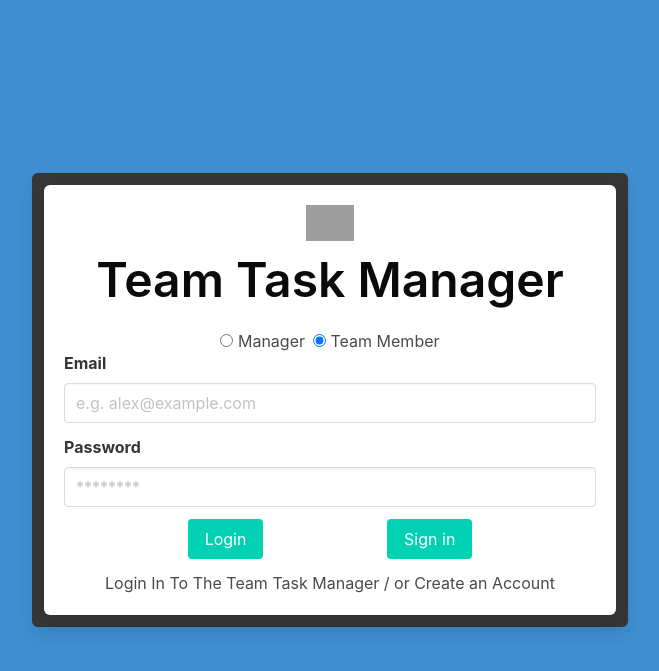
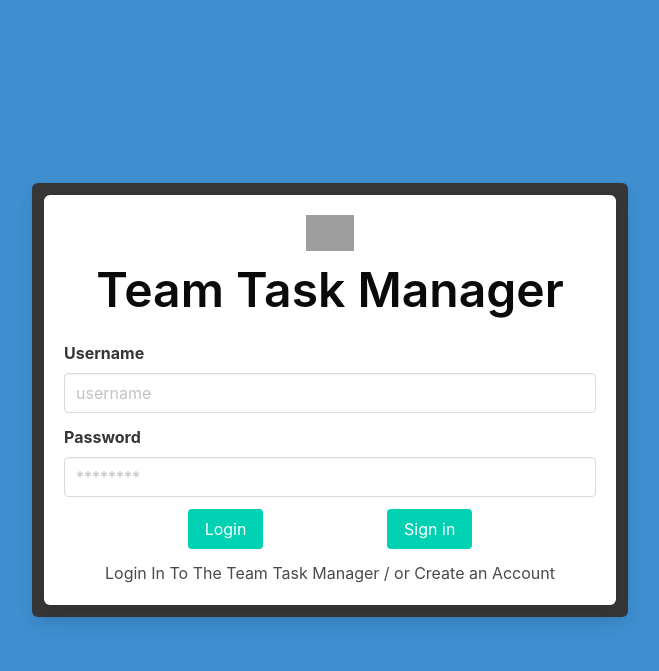
Before and after one commit to AidKool/team-task-manager, a Node server app: page / in a window 1280 px wide. Shown: the top 671 px of the page, without its empty margins (310-969 px from the left). Run offline with Node 20, Linux system fonts and the light colour scheme; some libraries are stand-ins or nearby versions; grey boxes are pictures that could not be loaded.

Commit message:
#15 Implemented login functionality

```diff
--- /dev/null
+++ b/public/js/login.js
@@ -0,0 +1,24 @@
+const loginFormHandler = async (event) => {
+  event.preventDefault();
+
+  const username = document.querySelector('#username').value.trim();
+  const password = document.querySelector('#password').value.trim();
+
+  if (username && password) {
+    const response = await fetch('/api/users/login', {
+      method: 'POST',
+      body: JSON.stringify({ username, password }),
+      headers: { 'Content-Type': 'application/json' },
+    });
+    if (response.ok) {
+      document.location.replace('/');
+      alert('User logged in');
+    } else {
+      alert(response.statusText);
+    }
+  }
+};
+
+document
+  .querySelector('#login-form')
+  .addEventListener('submit', loginFormHandler);
--- a/views/homepage.handlebars
+++ b/views/homepage.handlebars
@@ -1,17 +1,18 @@
-<section class='level m-5 '>
+<section class='level m-5'>
 
-  <div class='container is-fluid '>
-    <div class='columns is-centered '>
+  <div class='container is-fluid'>
+    <div class='columns is-centered'>
       <div class='box column is-half has-background-dark'>
 
-        <form class='box'>
+        <form class='box' id='login-form'>
           <div class='has-text-centered'>
             <figure class='image image is-48x48 is-inline-block'>
               <img src='https://bulma.io/images/placeholders/128x128.png' />
             </figure>
           </div>
-          <h1 class='title is-1 has-text-black has-text-centered'>Team Task Manager</h1>
-          <div class='control is-flex is-justify-content-center'>
+          <h1 class='title is-1 has-text-black has-text-centered'>Team Task
+            Manager</h1>
+          {{! <div class='control is-flex is-justify-content-center'>
             <label class='radio'>
               <input type='radio' name='choice' />
               Manager
@@ -20,22 +21,28 @@
               <input type='radio' name='choice' checked />
               Team Member
             </label>
-          </div>
+          </div> }}
           <div class='field'>
-            <label class='label'>Email</label>
+            <label for='username' class='label'>Username</label>
             <div class='control'>
               <input
                 class='input'
-                type='email'
-                placeholder='e.g. alex@example.com'
+                type='text'
+                placeholder='username'
+                id='username'
               />
             </div>
           </div>
 
           <div class='field'>
-            <label class='label'>Password</label>
+            <label for='password' class='label'>Password</label>
             <div class='control'>
-              <input class='input' type='password' placeholder='********' />
+              <input
+                class='input'
+                id='password'
+                type='password'
+                placeholder='********'
+              />
             </div>
           </div>
           <div class='field is-flex is-justify-content-space-evenly'>
@@ -49,4 +56,6 @@
       </div>
     </div>
   </div>
+
+  <script src='/js/login.js'></script>
 </section>
```
